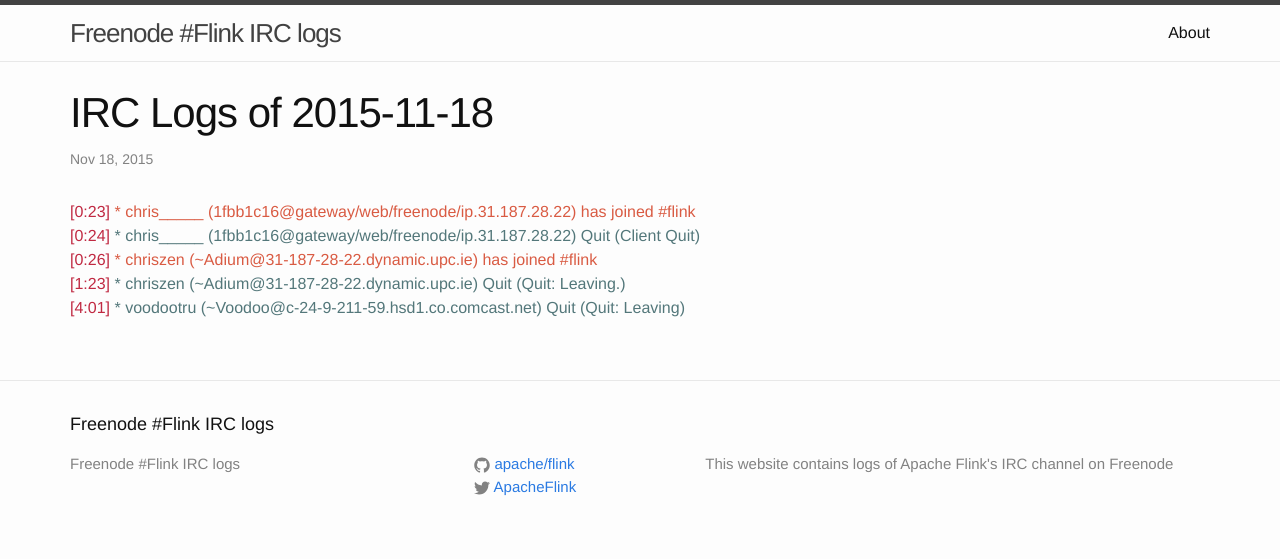
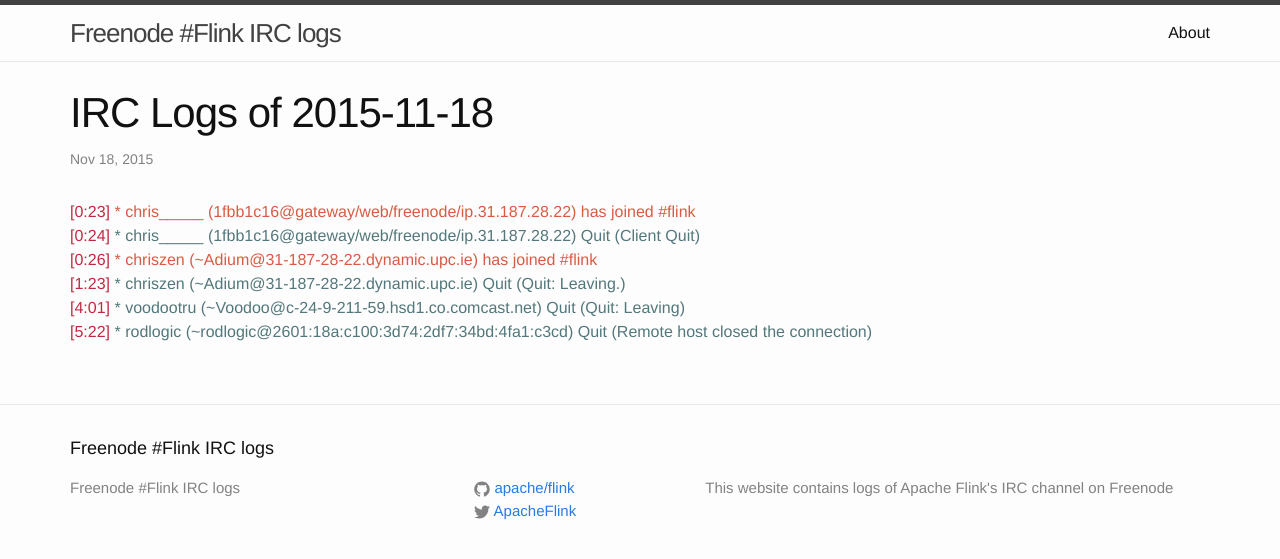
Before and after one commit to flink-irc-logs/flink-irc-logs.github.io, a Jekyll site: the page built from _posts/2015-11-18-logs.markdown, in a window 1280 px wide. Shown: the top 559 px of the page. Built offline with Jekyll 4.4.1, drawn with Linux system fonts in a browser that asks for light colours.

Commit message:
Update of the logs on Wed Nov 18 06:22:11 CET 2015

```diff
--- a/_posts/2015-11-18-logs.markdown
+++ b/_posts/2015-11-18-logs.markdown
@@ -9,3 +9,4 @@
 <span class="irc-date">[0:26]</span> <span class="irc-green">* chriszen (~Adium@31-187-28-22.dynamic.upc.ie) has joined #flink</span><br />
 <span class="irc-date">[1:23]</span> <span class="irc-navy">* chriszen (~Adium@31-187-28-22.dynamic.upc.ie) Quit (Quit: Leaving.)</span><br />
 <span class="irc-date">[4:01]</span> <span class="irc-navy">* voodootru (~Voodoo@c-24-9-211-59.hsd1.co.comcast.net) Quit (Quit: Leaving)</span><br />
+<span class="irc-date">[5:22]</span> <span class="irc-navy">* rodlogic (~rodlogic@2601:18a:c100:3d74:2df7:34bd:4fa1:c3cd) Quit (Remote host closed the connection)</span><br />
```
